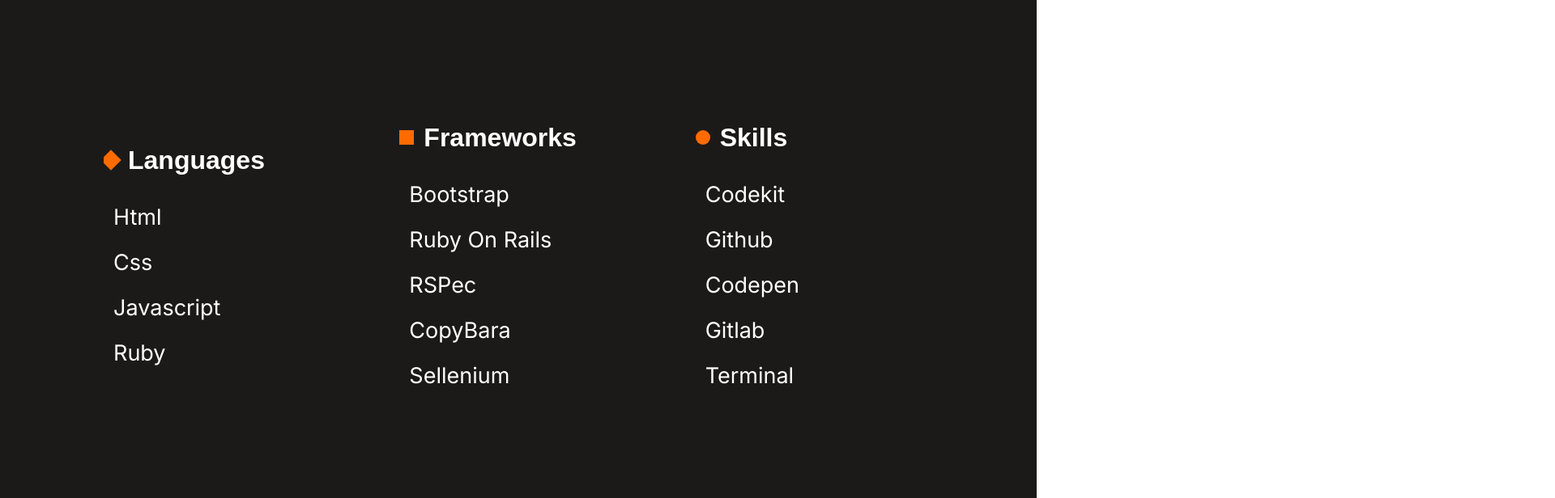
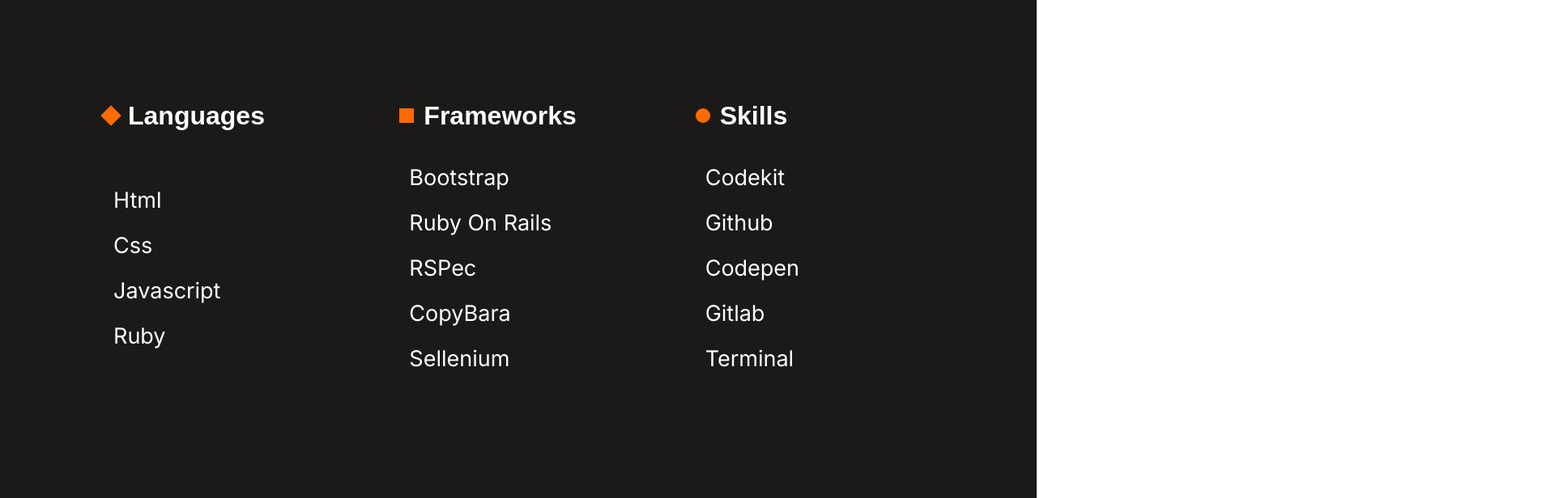
Before and after one commit to alexiscyber14/portfolio, a website: page index.html in a window 1280 px wide. Shown: the part 3680-4296 px from the top of the page at 81% size, 1920 px wide, since content can reach past the window. Drawn offline with Linux system fonts and the light colour scheme.

Commit message:
Add css to skills sections

```diff
--- a/style.css
+++ b/style.css
@@ -1626,7 +1626,7 @@
     align-items: center;
     gap: 1px;
     width: 33.3333333%;
-    height: auto;
+    height:400px;
     overflow: hidden;
     flex: none;
     order: 0;
@@ -1638,6 +1638,8 @@
     flex-direction: row;
     align-items: center;
     gap: 12px;
+    position: absolute;
+    top: 50px;
     width: 100%;
     height: 41.46px;
     flex: none;
```
